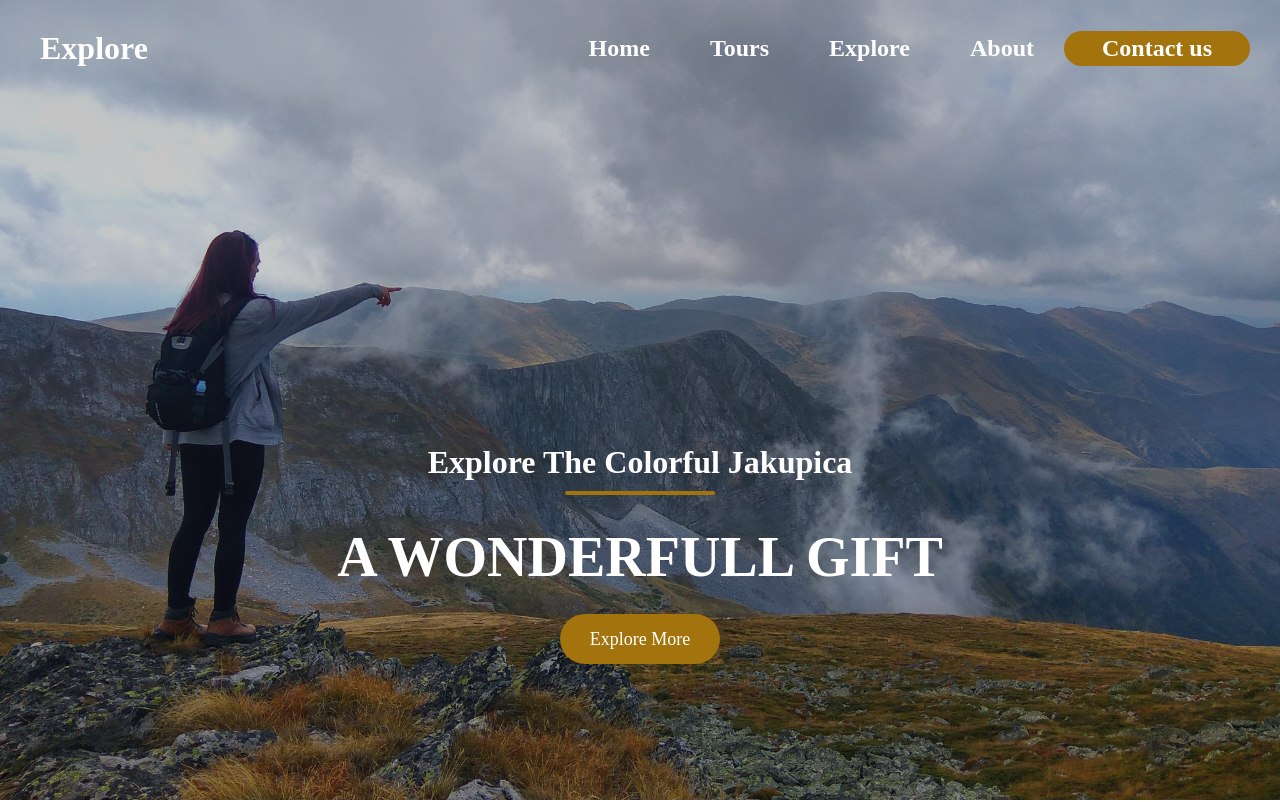
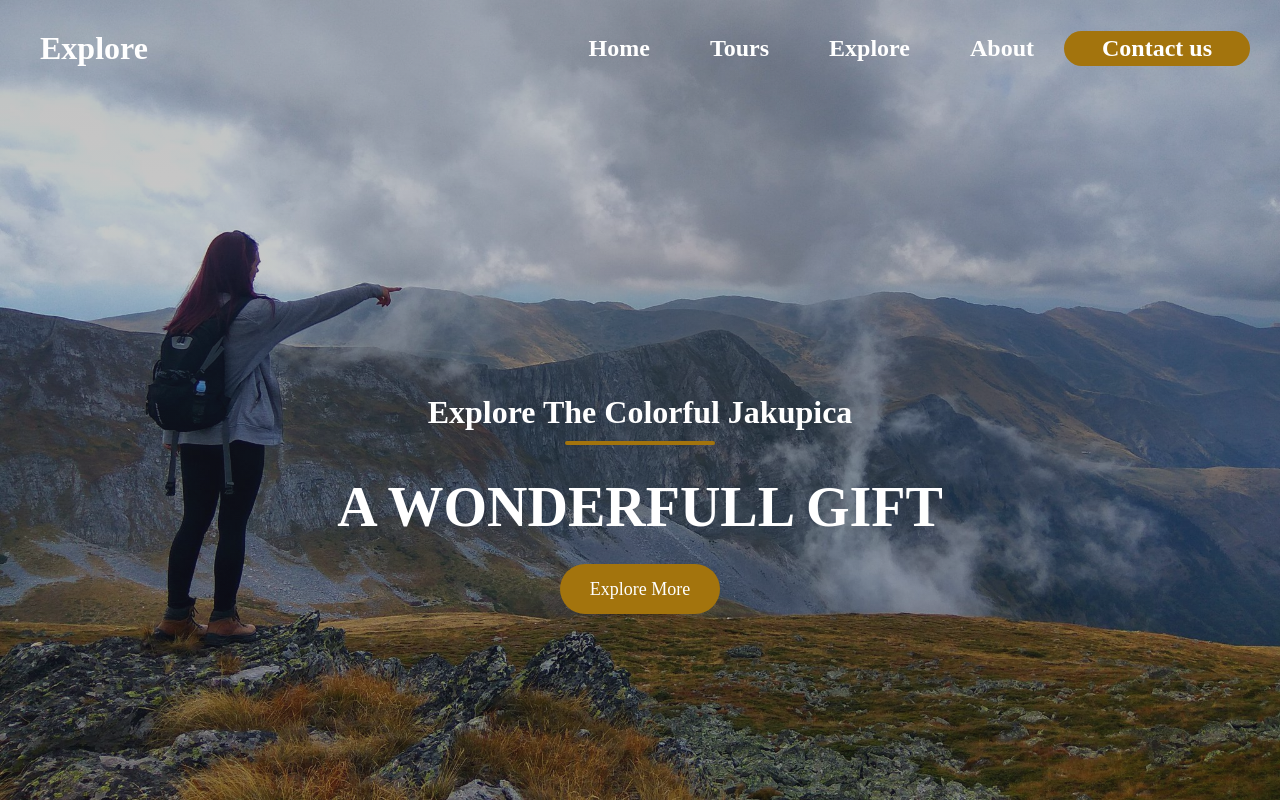
Before and after one commit to MowgliGit/Website-for-mountain, a plain HTML site: page index.html in a window 1280 px wide. Shown: the top 802 px of the page. Drawn offline with Linux system fonts and the light colour scheme.

Commit message:
some changes

```diff
--- a/css/style.css
+++ b/css/style.css
@@ -61,7 +61,7 @@ header {
 }
 
 .main-content {
-  margin-bottom: 150px;
+  margin-bottom: 200px;
   color: #fff;
   text-align: center;
 }
```
